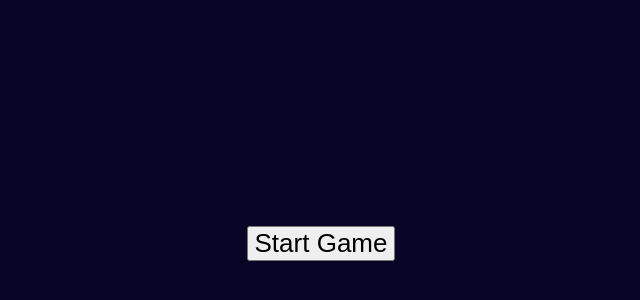
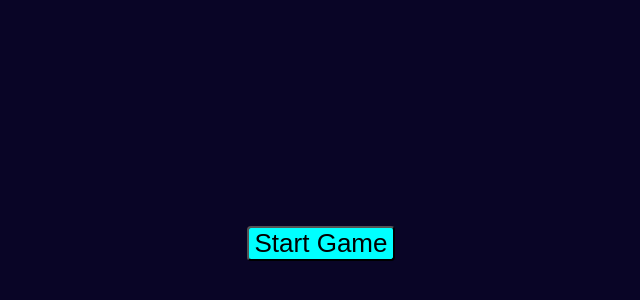
Before and after one commit to seligmar/memory-game-redux, a React (Create React App) app in the folder memory-game-redux/: page / in a window 1280 px wide. Shown: the part 154-454 px from the top of the page, without its empty margins (319-959 px from the left). Built offline with nearby package versions, Linux system fonts and the light colour scheme.

Commit message:
edited buttons

```diff
--- a/memory-game-redux/src/components/App.js
+++ b/memory-game-redux/src/components/App.js
@@ -47,6 +47,7 @@ class App extends React.Component {
   }
 
   shuffle = array => {
+    // shuffles the indicies of the array of 16 numbers from the 8 random numbers selected
     let counter = array.length
     while (counter > 0) {
       const index = Math.floor(Math.random() * counter)
@@ -66,23 +67,31 @@ class App extends React.Component {
 
   componentDidMount () {
     this.setState({ paintings })
+    // imports paintings from data file
   }
 
   startGame = () => {
     this.createNewArray()
+    // when the start game button is clicked, the indicies to be played are generated
   }
 
   endGame = () => {
     this.setState({ showStartGameButton: false })
-    //  this.props.history.push('/')
   }
 
   render () {
+    const buttonsCss = {
+      'border-radius': '4px',
+      'background-color': 'aqua'
+    }
     const paintingsToPass = this.paintingsToPass()
+    // this is called here to ensure that all the necessary state has been generated
+    // before the page renders- asyncronous!
     return (
       <div className='App-header'>
         {this.state.showStartGameButton ? (
           <button
+            style={buttonsCss}
             size='large'
             primary
             className='start-page-buttons'
@@ -92,7 +101,15 @@ class App extends React.Component {
             Start Game{' '}
           </button>
         ) : (
-          <h2>CONGRATS, THANKS FOR PLAYING :)</h2>
+          <button
+            size='large'
+            primary
+            className='start-page-buttons'
+            onClick={() => this.endGame()}
+          >
+            {' '}
+            End Game{' '}
+          </button>
         )}
         <br />
         <BoardGame
```
Also changed, not shown: 1 other file (tests, documents, lock files or other folders).
